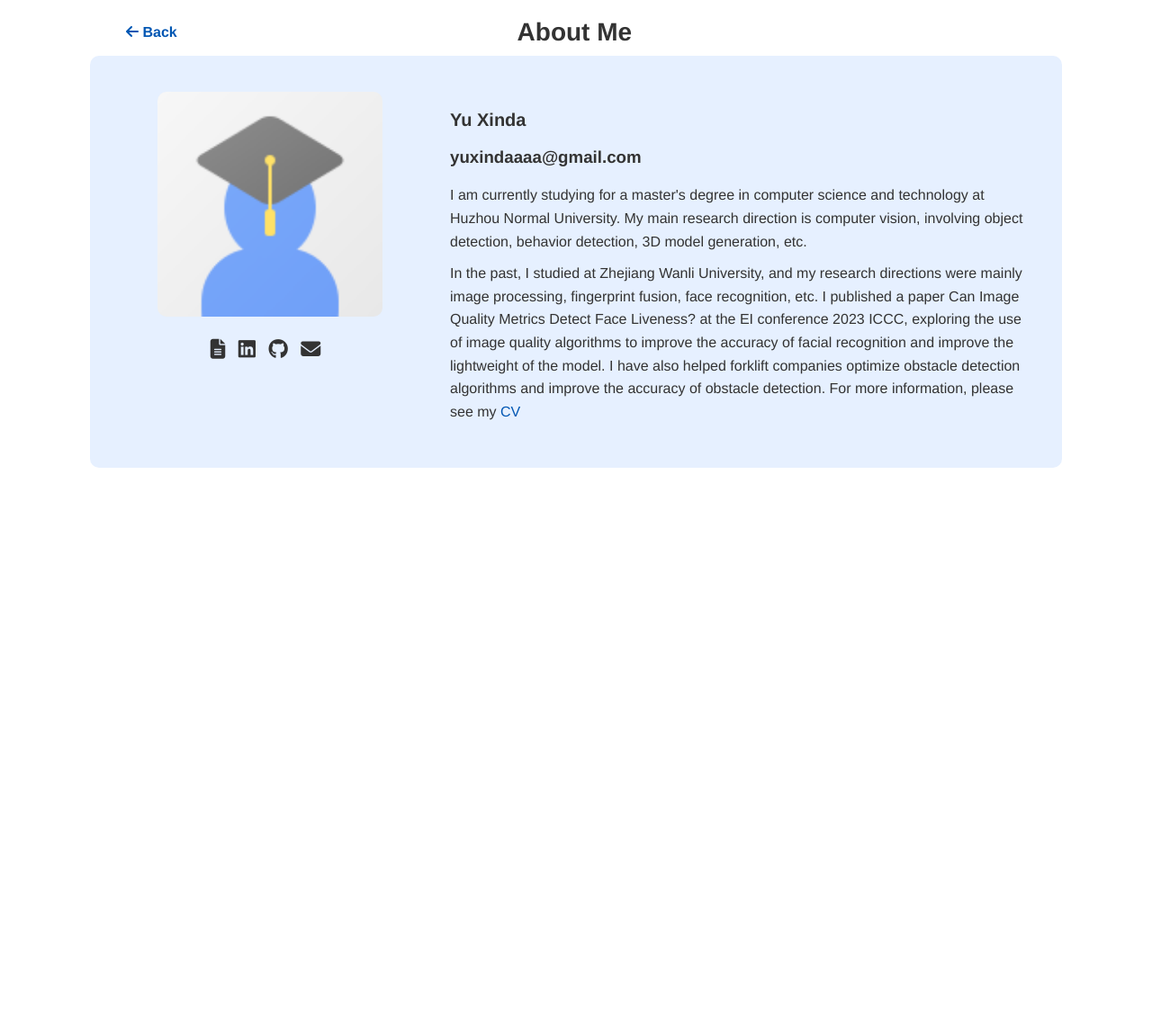
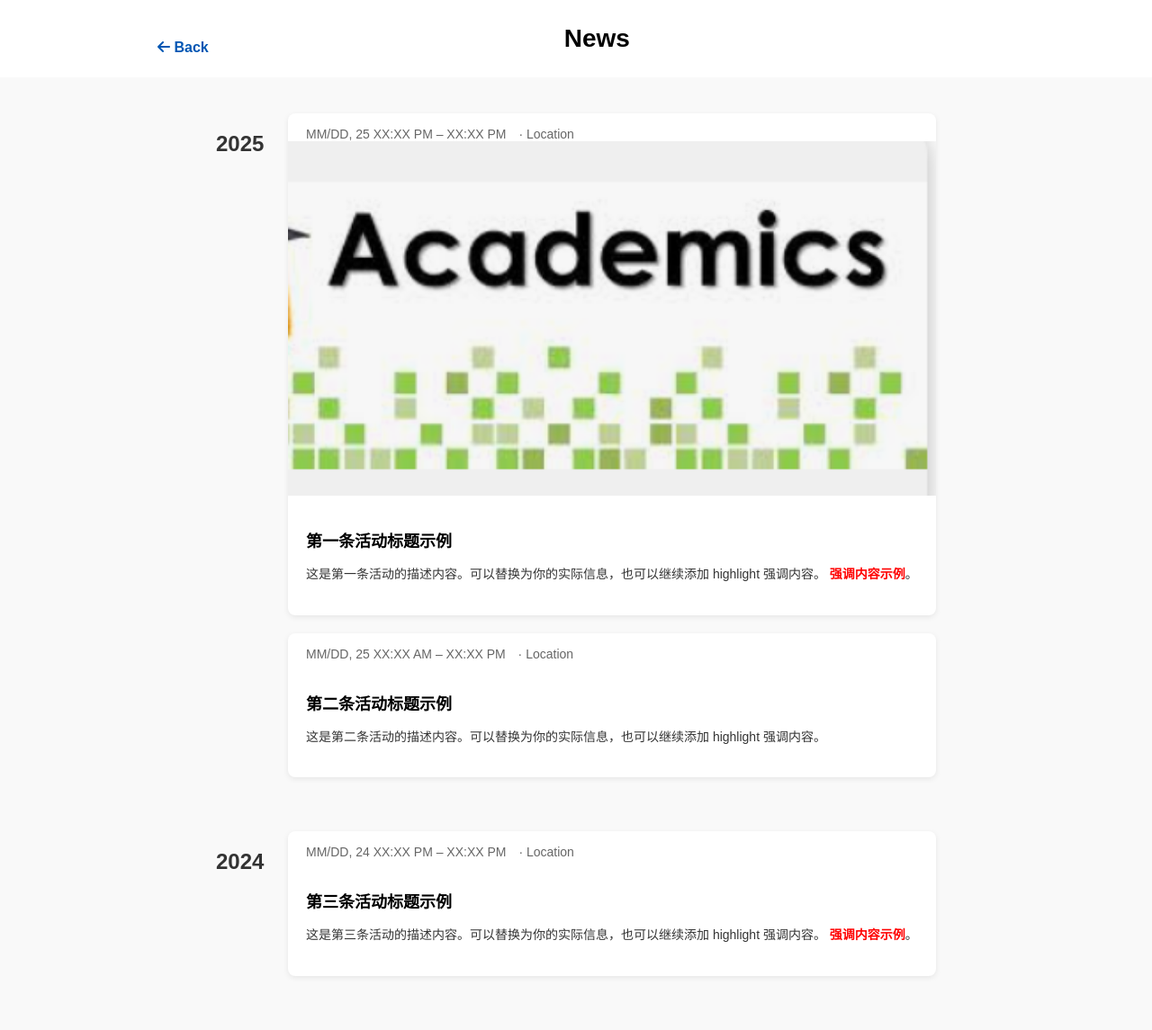
Before and after one commit to Yu-Xinda/Yu.github.io, a Jekyll site: the page news.html, which Jekyll copies as it is, in a window 1280 px wide. Shown: the whole page at 90% size. Built offline with Jekyll 4.4.1, drawn with Linux system fonts in a browser that asks for light colours; before the commit the page ends 900 px from its top, so only the background shows below that.

Commit message:
Update news.html

```diff
--- a/news.html
+++ b/news.html
@@ -1,168 +1,169 @@
 <!DOCTYPE html>
-<html lang="en">
+<html lang="zh">
 <head>
-  <meta charset="UTF-8" />
-  <meta name="viewport" content="width=device-width, initial-scale=1.0"/>
-  <title>About Me</title>
-
-  <!-- 图标库 -->
+  <meta charset="UTF-8">
+  <title>News!</title>
+  <!-- 引入图标库（如果未引入） -->
   <link rel="stylesheet" href="https://cdnjs.cloudflare.com/ajax/libs/font-awesome/6.4.2/css/all.min.css"/>
-
   <style>
     body {
+      font-family: "Microsoft YaHei", sans-serif;
       margin: 0;
-      font-family: "Helvetica Neue", Helvetica, Arial, sans-serif;
-      color: #333;
-      background-color: white;
+      padding: 0;
+      background: #f9f9f9;
     }
 
-    /* 顶部区域 */
-    .top-bar {
-      display: flex;
-      align-items: center;
-      justify-content: space-between;
-      padding: 20px 40px 10px;
-      max-width: 1000px;
-      margin: 0 auto;
+    .back-button {
+      display: inline-block;
+      margin: 20px 0 0 20px;
+      font-size: 16px;
+      border: none;
+      border-radius: 8px;
+      padding: 8px 15px;
+      cursor: pointer;
+      text-decoration: none;
+      color: #333;
     }
 
-    .top-bar .back-button {
-      font-size: 16px;
-      text-decoration: none;
-      color: #0056b3;
+    .container {
+      display: flex;
+      max-width: 800px;  /* 原来是 1000px，缩小 */
+      margin: 40px auto;
+    }
+
+    .year {
+      flex: 0 0 80px;
+      font-size: 24px;
+      font-weight: bold;
+      color: #333;
+      padding-top: 20px;
+    }
+
+    .timeline {
+      flex: 1;
+    }
+
+    .card {
+      background: #fff;
+      border-radius: 8px;
+      margin-bottom: 20px;  /* 缩小间距 */
+      box-shadow: 0 2px 6px rgba(0, 0, 0, 0.08);  /* 减弱阴影 */
+      overflow: hidden;
+      font-size: 13px;  /* 整体文字略微缩小 */
+    }
+
+    .card-header {
+      font-size: 14px;
+      color: #666;
+      padding: 15px 20px 0;
+    }
+
+    .card-header span {
+      margin-right: 10px;
+    }
+
+    .card-image {
+      width: 100%;
+      height: auto;
+    }
+
+    .card-body {
+      padding: 15px 20px 20px;
+    }
+
+    .card-body h3 {
+      font-size: 18px;
+      color: #000;
+      margin-bottom: 10px;
+    }
+
+    .card-body p {
+      font-size: 14px;
+      color: #333;
+      line-height: 1.6;
+    }
+
+    .highlight {
+      color: red;
       font-weight: bold;
     }
 
-    .top-bar h1 {
-      margin: 0 auto;
-      font-size: 28px;
+    .page-title {
       text-align: center;
-      flex: 1;
-    }
-
-    .page-container {
-      display: flex;
-      justify-content: center;
-      background-color: white;
-      padding: 0 20px 60px;
-    }
-
-    .wrapper {
-      background-color: #e6f0ff;
-      max-width: 1000px;
-      width: 100%;
-      border-radius: 10px;
-      padding: 40px;
-      display: flex;
-      flex-wrap: wrap;
-      gap: 40px;
-    }
-
-    .left {
-      flex: 1 1 250px;
-      text-align: center;
-    }
-
-    .left img {
-      width: 100%;
-      max-width: 250px;
-      border-radius: 10px;
+      font-size: 36px;
+      color: #222;
+      margin-top: 20px;
       margin-bottom: 20px;
-    }
-
-    .social-icons a {
-      margin: 0 5px;
-      font-size: 22px;
-      color: #333;
-      text-decoration: none;
-    }
-
-    .right {
-      flex: 2 1 500px;
-    }
-
-    h2 {
-      font-size: 20px;
-      margin-top: 20px;
-    }
-
-    p {
-      line-height: 1.6;
-      margin: 10px 0;
-    }
-
-    ul {
-      padding-left: 20px;
-    }
-
-    ul li {
-      margin: 8px 0;
-    }
-
-    a {
-      color: #0056b3;
-      text-decoration: none;
-    }
-
-    a:hover {
-      text-decoration: underline;
-    }
-
-    @media (max-width: 768px) {
-      .wrapper {
-        flex-direction: column;
-      }
-
-      .top-bar {
-        flex-direction: column;
-        align-items: flex-start;
-      }
-
-      .top-bar h1 {
-        margin: 10px 0 0;
-        text-align: left;
-      }
+      font-weight: bold;
+      letter-spacing: 1px;
     }
   </style>
 </head>
 <body>
+  <!-- 顶部返回键 + 标题栏（蓝色背景中间标题） -->
+  <div class="top-bar" style="background-color: white; padding: 16px 40px;">
+    <div style="max-width: 1000px; margin: 0 auto; display: flex; align-items: center; justify-content: space-between;">
+      <a href="javascript:history.back()" class="back-button" style="font-size: 16px; text-decoration: none; color: #0056b3 ; font-weight: bold;">
+        <i class="fas fa-arrow-left"></i> Back
+      </a>
+      <h1 style="margin: 0 auto; font-size: 28px; text-align: center; flex: 1; ">News</h1>
+      <div style="width: 60px;"></div> <!-- 占位保持左右平衡 -->
+    </div>
+  </div>
 
-  <!-- 顶部返回按钮 + 标题 -->
-  <div class="top-bar">
-    <a href="javascript:history.back()" class="back-button"><i class="fas fa-arrow-left"></i> Back</a>
-    <h1>About Me</h1>
-    <div style="width: 60px;"></div> <!-- 占位符保持平衡 -->
-  </div>
-  <!-- 中间蓝色主体部分 -->
-  <div class="page-container">
-    <div class="wrapper">
-      <div class="left">
-        <img src="assets/img/avatar.png" alt="Profile Photo" />
-        <div class="social-icons">
-          <a href="#"><i class="fas fa-file-alt"></i></a>
-          <a href="#"><i class="fab fa-linkedin"></i></a>
-          <a href="#"><i class="fab fa-github"></i></a>
-          <a href="#"><i class="fas fa-envelope"></i></a>
-          <a href="#"><i class="ai ai-zhihu"></i></a>
+  <!-- 2025 -->
+  <div class="container">
+    <div class="year">2025</div>
+    <div class="timeline">
+
+      <div class="card">
+        <div class="card-header">
+          <span>MM/DD, 25 XX:XX PM – XX:XX PM</span> · <span>Location</span>
+        </div>
+        <img src="./assets/img/academics-activity.png" alt="活动图片" class="card-image">
+        <div class="card-body">
+          <h3>第一条活动标题示例</h3>
+          <p>
+            这是第一条活动的描述内容。可以替换为你的实际信息，也可以继续添加 highlight 强调内容。
+            <span class="highlight">强调内容示例</span>。
+          </p>
         </div>
       </div>
 
-      <div class="right">
-        <h2>Yu Xinda</h2>
-        <h3>yuxindaaaa@gmail.com</h3>
+      <div class="card">
+        <div class="card-header">
+          <span>MM/DD, 25 XX:XX AM – XX:XX PM</span> · <span>Location</span>
+        </div>
+        <div class="card-body">
+          <h3>第二条活动标题示例</h3>
+          <p>
+            这是第二条活动的描述内容。可以替换为你的实际信息，也可以继续添加 highlight 强调内容。
+          </p>
+        </div>
+      </div>
 
-        <p>
-          I am currently studying for a master's degree in computer science and technology at Huzhou Normal University. My main research direction is computer vision, involving object detection, behavior detection, 3D model generation, etc.
-        </p>
+    </div>
+  </div>
 
-        <p>
-          In the past, I studied at Zhejiang Wanli University, and my research directions were mainly image processing, fingerprint fusion, face recognition, etc.
-          I published a paper Can Image Quality Metrics Detect Face Liveness? at the EI conference 2023 ICCC, exploring the use of image quality algorithms to improve the accuracy of facial recognition and improve the lightweight of the model.
-          I have also helped forklift companies optimize obstacle detection algorithms and improve the accuracy of obstacle detection.
-          For more information, please see my <a href="./assets/files/curriculum_vitae.pdf" target="_blank">CV</a>
-        </p>
+  <!-- 2024 -->
+  <div class="container">
+    <div class="year">2024</div>
+    <div class="timeline">
 
+      <!-- 第三条记录 -->
+      <div class="card">
+        <div class="card-header">
+          <span>MM/DD, 24 XX:XX PM – XX:XX PM</span> · <span>Location</span>
+        </div>
+        <div class="card-body">
+          <h3>第三条活动标题示例</h3>
+          <p>
+            这是第三条活动的描述内容。可以替换为你的实际信息，也可以继续添加 highlight 强调内容。
+            <span class="highlight">强调内容示例</span>。
+          </p>
+        </div>
       </div>
+
     </div>
   </div>
 
```
